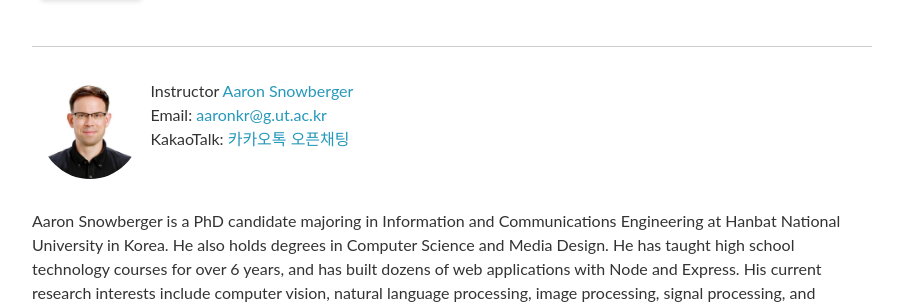
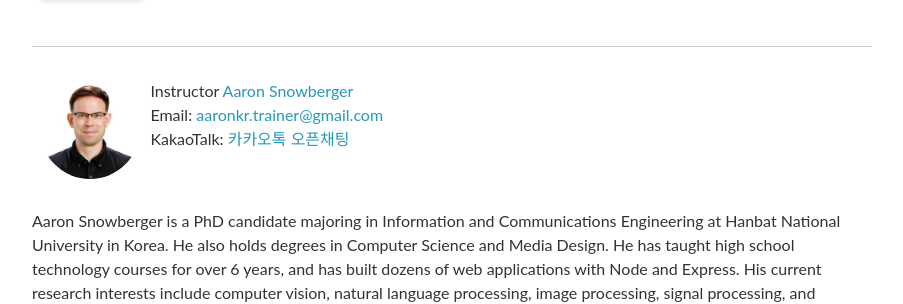
Before and after one commit to 2023-aaronkr/jnue-iss, a Jekyll site: the page built from _pages/about.md, in a window 1280 px wide and 900 px high, scrolled down 1292 px. Shown: the part 155-459 px from the top of the window, without its empty margins (188-1091 px from the left). Built offline with Jekyll 4.4.1, drawn with Linux system fonts in a browser that asks for light colours; nearby versions of some CDN libraries; comment, search, counter and statistics services are not loaded.

Commit message:
Update email

```diff
--- a/_data/staff.yml
+++ b/_data/staff.yml
@@ -1,5 +1,5 @@
 Instructors:
   - name: Aaron Snowberger
-    email: aaronkr@g.ut.ac.kr
+    email: aaronkr.trainer@gmail.com
     url: https://aaron.kr
     image: staff/aaron.jpg
```
